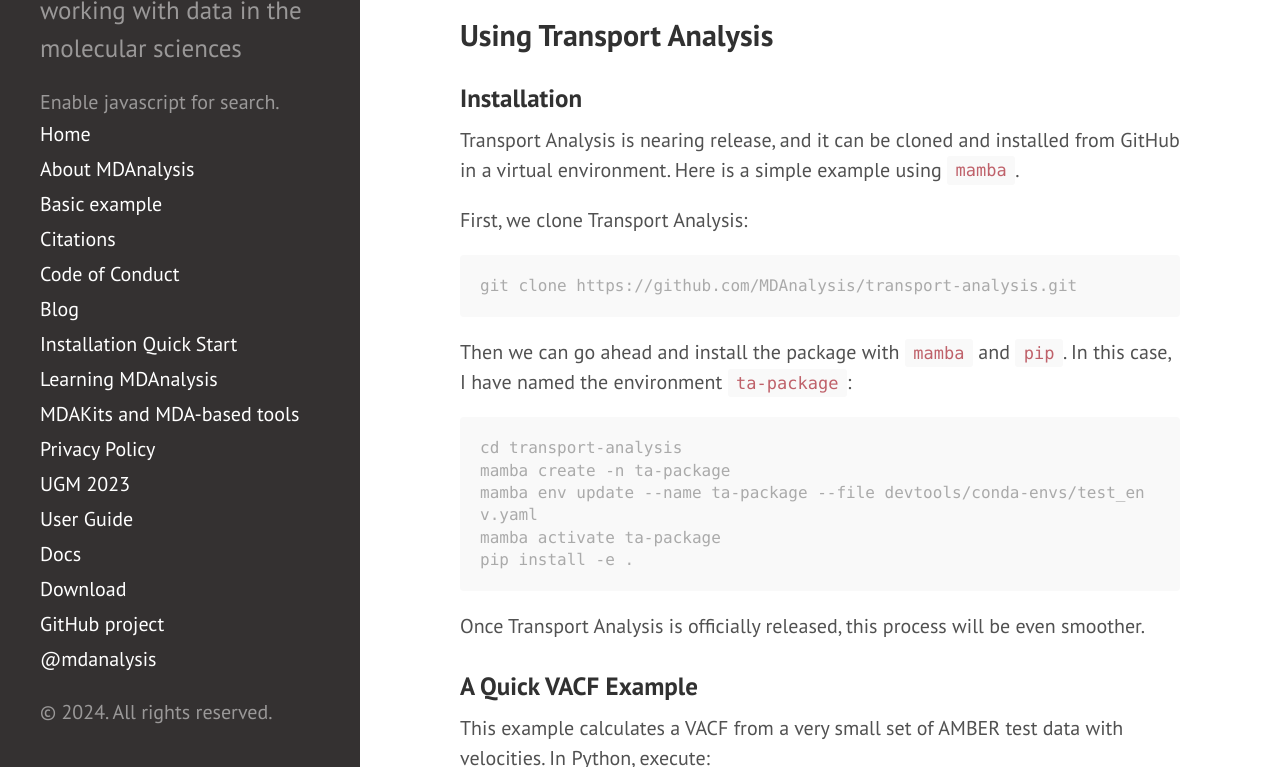
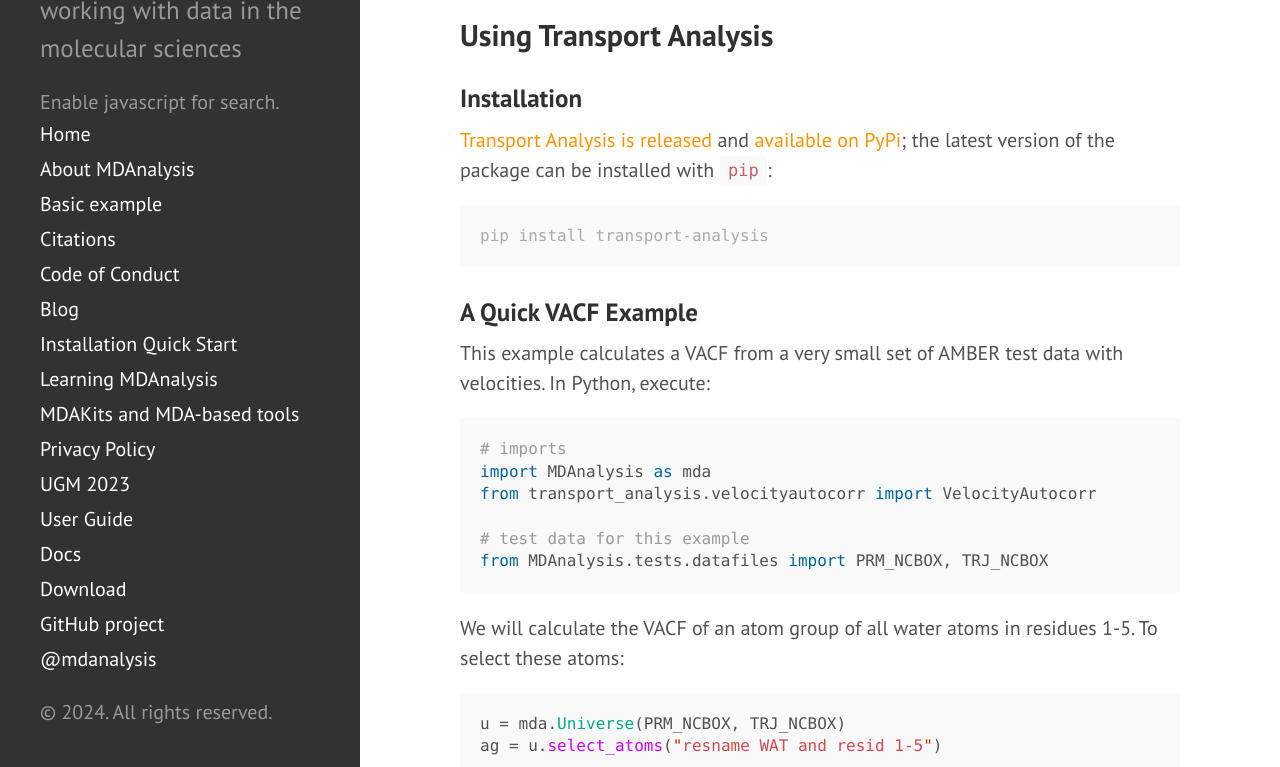
Before and after one commit to MDAnalysis/MDAnalysis.github.io, a Jekyll site: the page built from _posts/2024-01-11-gsoc2023_xhgchen.md, in a window 1280 px wide and 900 px high, scrolled down 4807 px, cut to the strip 133-900 px from the top of the window. Built offline with Jekyll 4.4.1, drawn with Linux system fonts in a browser that asks for light colours; comment, search, counter and statistics services are not loaded.

Commit message:
Change source install to pip install

````diff
--- a/_posts/2024-01-11-gsoc2023_xhgchen.md
+++ b/_posts/2024-01-11-gsoc2023_xhgchen.md
@@ -58,25 +58,11 @@ To go beyond testing against simple "toy" systems and test data, I began a repro
 
 ### Installation
 
-Transport Analysis is nearing release, and it can be cloned and installed from GitHub in a virtual environment. Here is a simple example using `mamba`.
-
-First, we clone Transport Analysis:
+[Transport Analysis is released](https://github.com/MDAnalysis/transport-analysis/releases) and [available on PyPi](https://pypi.org/project/transport-analysis/); the latest version of the package can be installed with `pip`:
 
 ```console
-git clone https://github.com/MDAnalysis/transport-analysis.git
+pip install transport-analysis
 ```
-
-Then we can go ahead and install the package with `mamba` and `pip`. In this case, I have named the environment `ta-package`:
-
-```console
-cd transport-analysis
-mamba create -n ta-package
-mamba env update --name ta-package --file devtools/conda-envs/test_env.yaml
-mamba activate ta-package
-pip install -e .
-```
-
-Once Transport Analysis is officially released, this process will be even smoother.
 
 ### A Quick VACF Example
 
````
